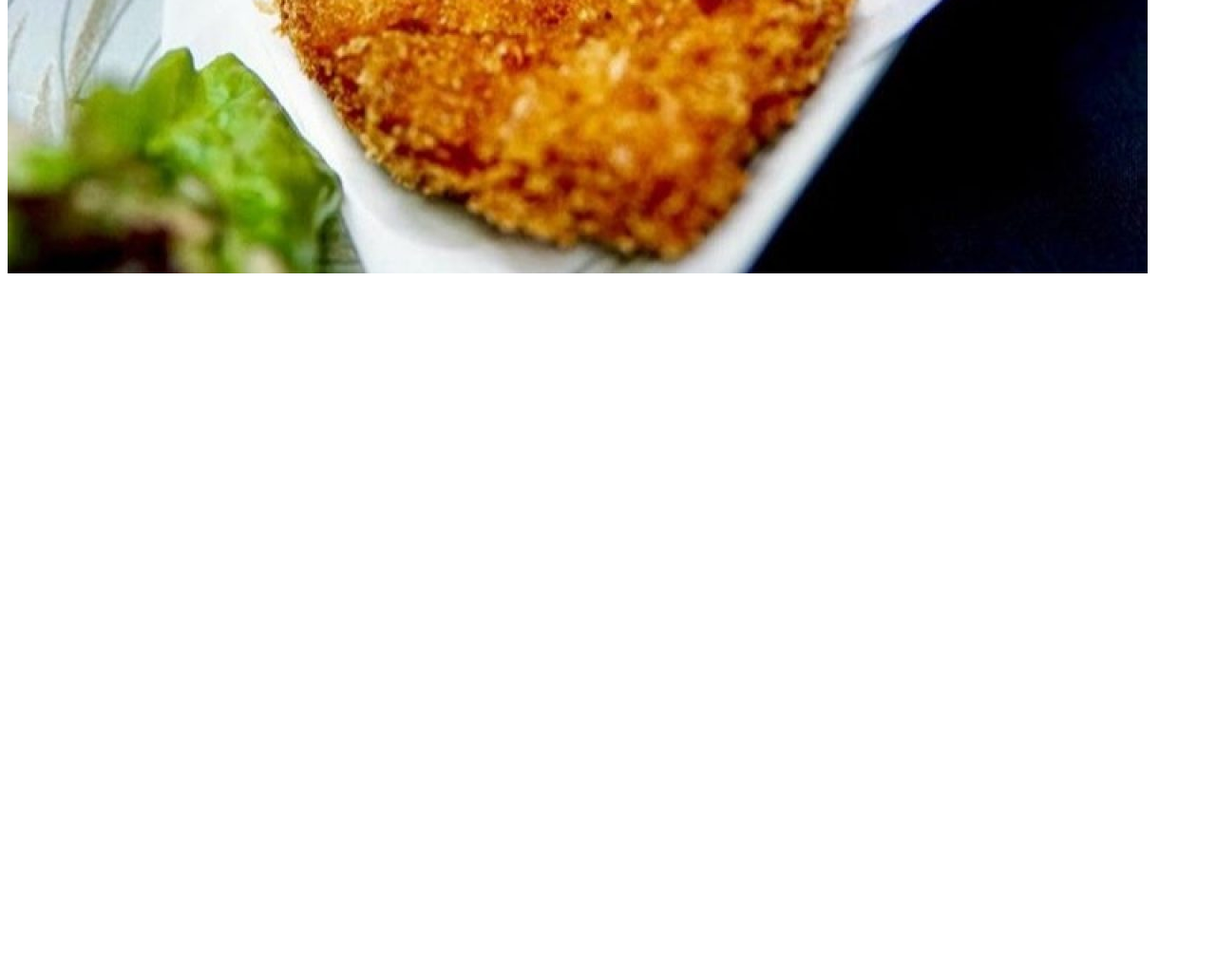
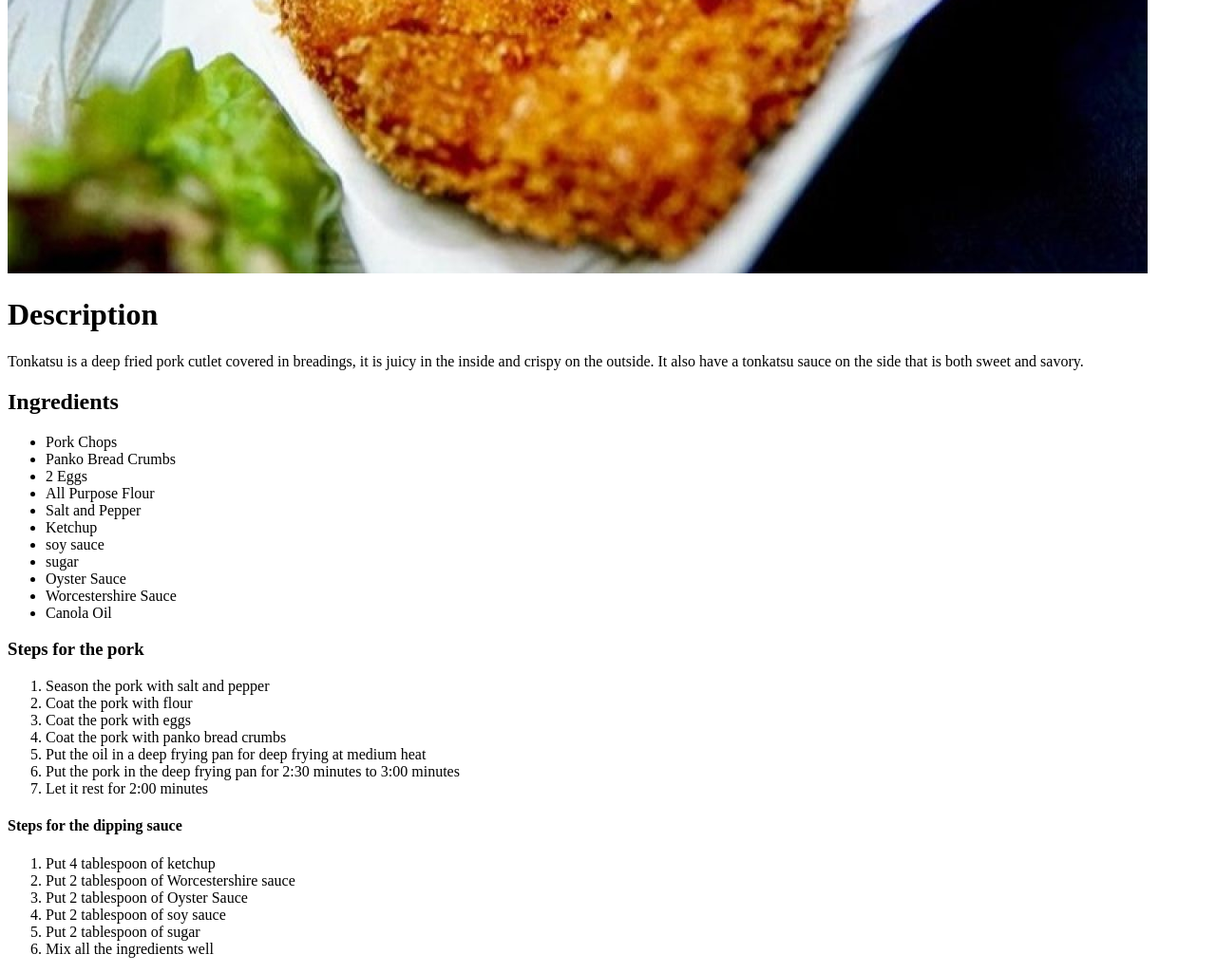
Before and after one commit to keontolentino/odin-recipes, a plain HTML site: page recipes/tonkatsu.html in a window 1280 px wide. Shown: the part 840-1865 px from the top of the page at 95% size. Before the commit the page ends 1140 px from the top, so only its background shows below. Drawn offline with Linux system fonts and the light colour scheme.

Commit message:
Finished creating the tonkatsu html recipe page

```diff
--- a/recipes/tonkatsu.html
+++ b/recipes/tonkatsu.html
@@ -7,6 +7,51 @@
 
     <body>
         <h1>Tonkatsu</h1>
+
         <img src="../images/Tonkatsu.jpg">
+
+        <h1>Description</h1>
+
+        <p>Tonkatsu is a deep fried pork cutlet covered in breadings, it is juicy in the inside and crispy on the outside. It also have a tonkatsu sauce on the side that is both sweet and savory.</p>
+
+        <h2>Ingredients</h2>
+
+        <ul>
+            <li>Pork Chops</li>
+            <li>Panko Bread Crumbs</li>
+            <li>2 Eggs</li>
+            <li>All Purpose Flour</li>
+            <li>Salt and Pepper</li>
+            <li>Ketchup</li>
+            <li>soy sauce</li>
+            <li>sugar</li>
+            <li>Oyster Sauce</li>
+            <li>Worcestershire Sauce</li>
+            <li>Canola Oil</li>
+        </ul>
+
+        <h3>Steps for the pork</h3>
+
+        <ol>
+            <li>Season the pork with salt and pepper</li>
+            <li>Coat the pork with flour</li>
+            <li>Coat the pork with eggs</li>
+            <li>Coat the pork with panko bread crumbs</li>
+            <li>Put the oil in a deep frying pan for deep frying at medium heat</li>
+            <li>Put the pork in the deep frying pan for 2:30 minutes to 3:00 minutes </li>
+            <li>Let it rest for 2:00 minutes</li>
+        </ol>
+
+        <h4>Steps for the dipping sauce</h4>
+
+        <ol>
+            <li>Put 4 tablespoon of ketchup</li>
+            <li>Put 2 tablespoon of Worcestershire sauce</li>
+            <li>Put 2 tablespoon of Oyster Sauce</li>
+            <li>Put 2 tablespoon of soy sauce</li>
+            <li>Put 2 tablespoon of sugar</li>
+            <li>Mix all the ingredients well</li>
+        </ol>
+
     </body>
   </html>
```
